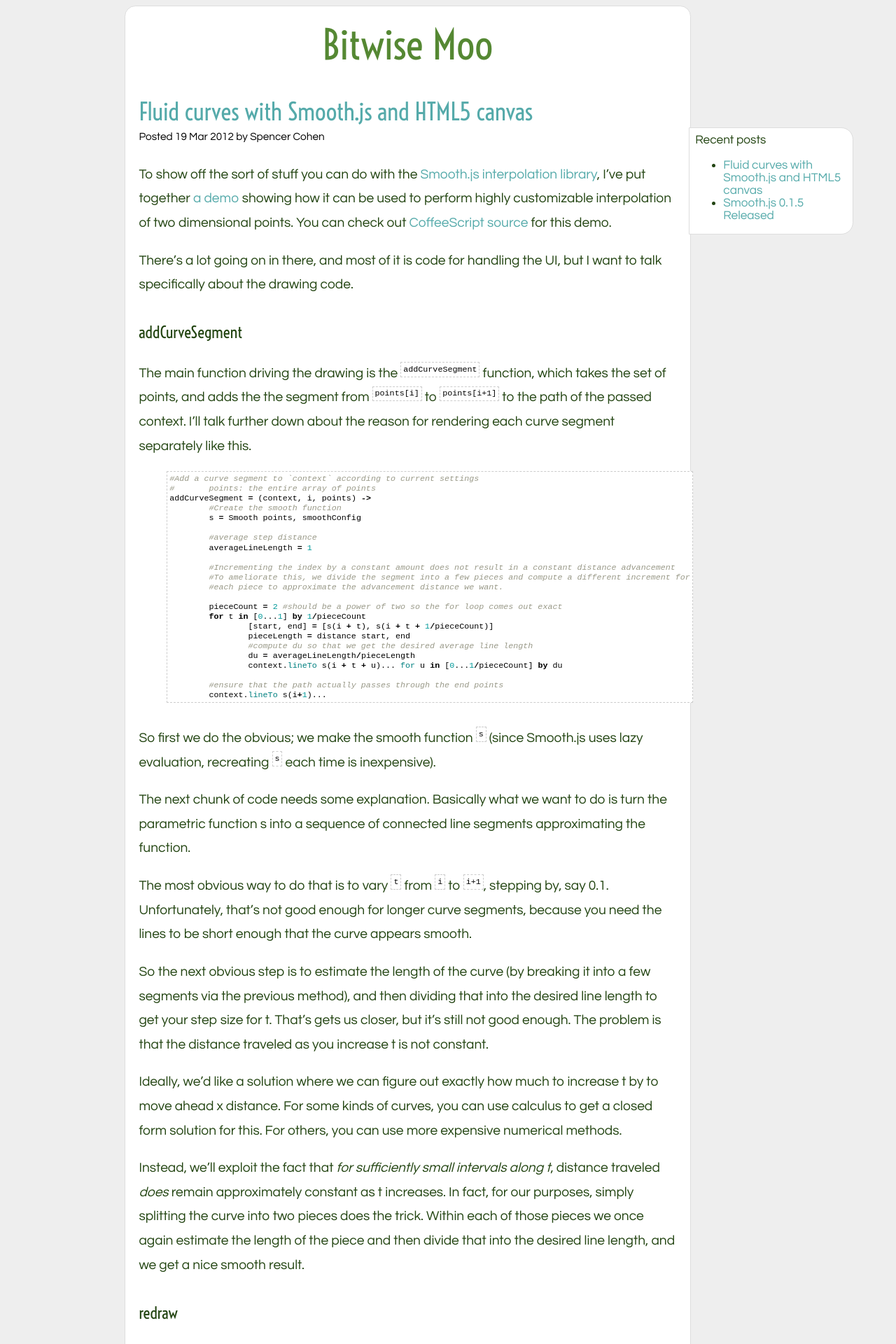
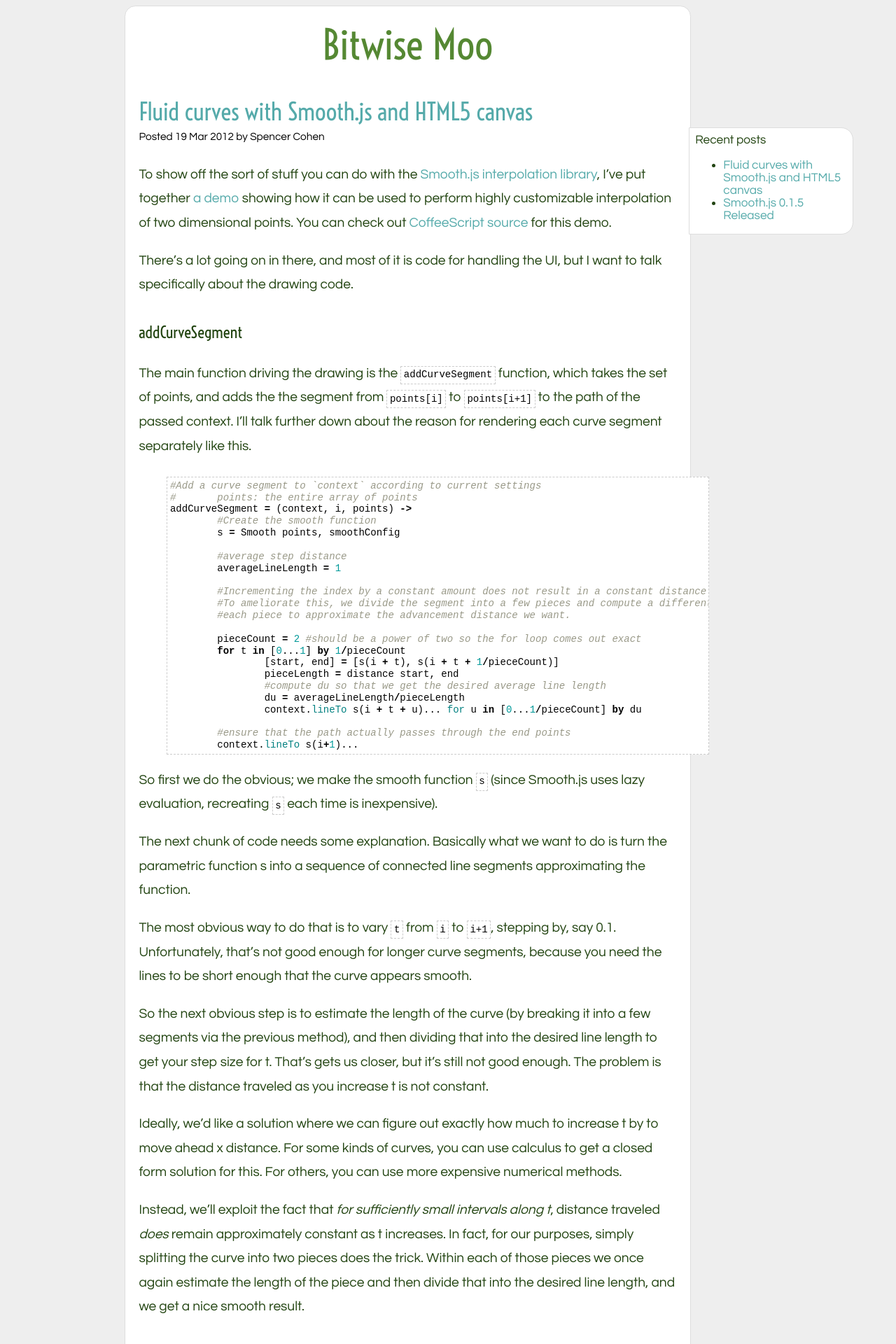
Before and after one commit to osuushi/osuushi.github.com, a Jekyll site: the page built from index.html, in a window 1280 px wide. Shown: the top 1920 px of the page at 70% size. Built offline with Jekyll 4.4.1, drawn with Linux system fonts in a browser that asks for light colours.

Commit message:
bigger code text

```diff
--- a/css/blog.css
+++ b/css/blog.css
@@ -103,9 +103,10 @@ code {
 	color: black;
 	display: inline-block;
 	line-height: 1.2em;
-	font-size: .75em;
+	font-size: .9em;
 	overflow-x: auto;
 	overflow-y: auto;
-	max-width: 65em;
+	max-width: 54.5em;
+	vertical-align: text-top;
 
 }
```
